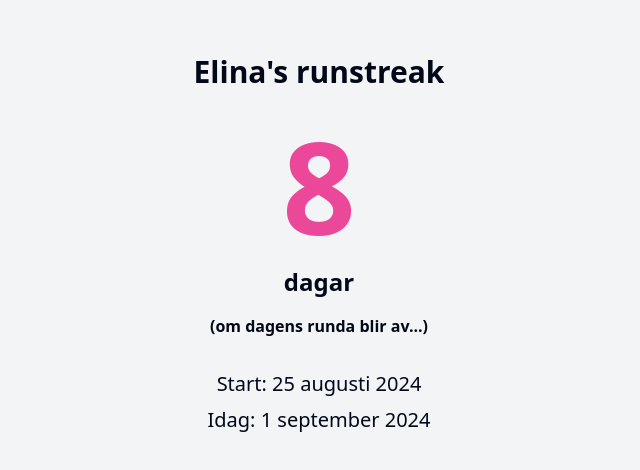
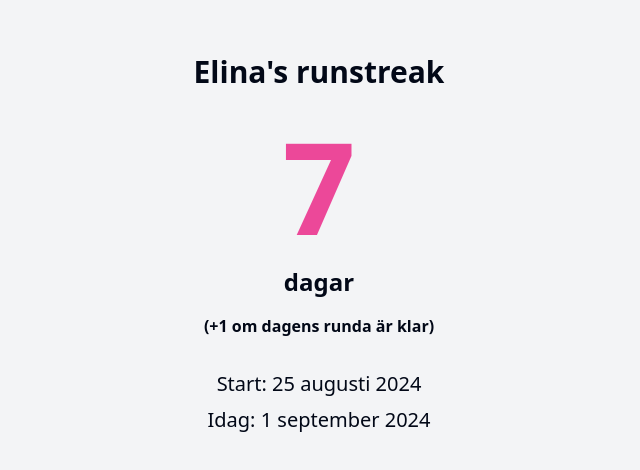
Before and after one commit to anders-brunoson/day-counter-e, a React (Vite) app: page / in a window 1280 px wide. Shown: the part 188-658 px from the top of the page, without its empty margins (321-961 px from the left). Built offline with nearby package versions, Linux system fonts and the light colour scheme.

Commit message:
Don't count today

```diff
--- a/src/components/DayCounterE.jsx
+++ b/src/components/DayCounterE.jsx
@@ -11,7 +11,7 @@ const Counter = () => {
       setCurrentDate(now);
       const timeDifference = now - startDate;
       const daysDifference = Math.floor(timeDifference / (1000 * 60 * 60 * 24));
-      setDays(Math.max(0, daysDifference + 1)); // Ensuring we don't show negative days
+      setDays(Math.max(0, daysDifference)); // Removed the +1 to exclude today
     };
 
     updateDays(); // Initial update
@@ -35,7 +35,7 @@ const Counter = () => {
       <div className="text-center">
         <p className="text-9xl font-bold mb-4 text-pink-500">{days}</p>
         <p className="text-2xl font-semibold mb-4">dagar</p>
-        <p className="text-1xl font-semibold mb-4">(om dagens runda blir av...)</p>
+        <p className="text-1xl font-semibold mb-4">(+1 om dagens runda är klar)</p>
       </div>
       <p className="text-xl mt-4">Start: {formatDate(startDate)}</p>
       <p className="text-xl mt-2">Idag: {formatDate(currentDate)}</p>
```
